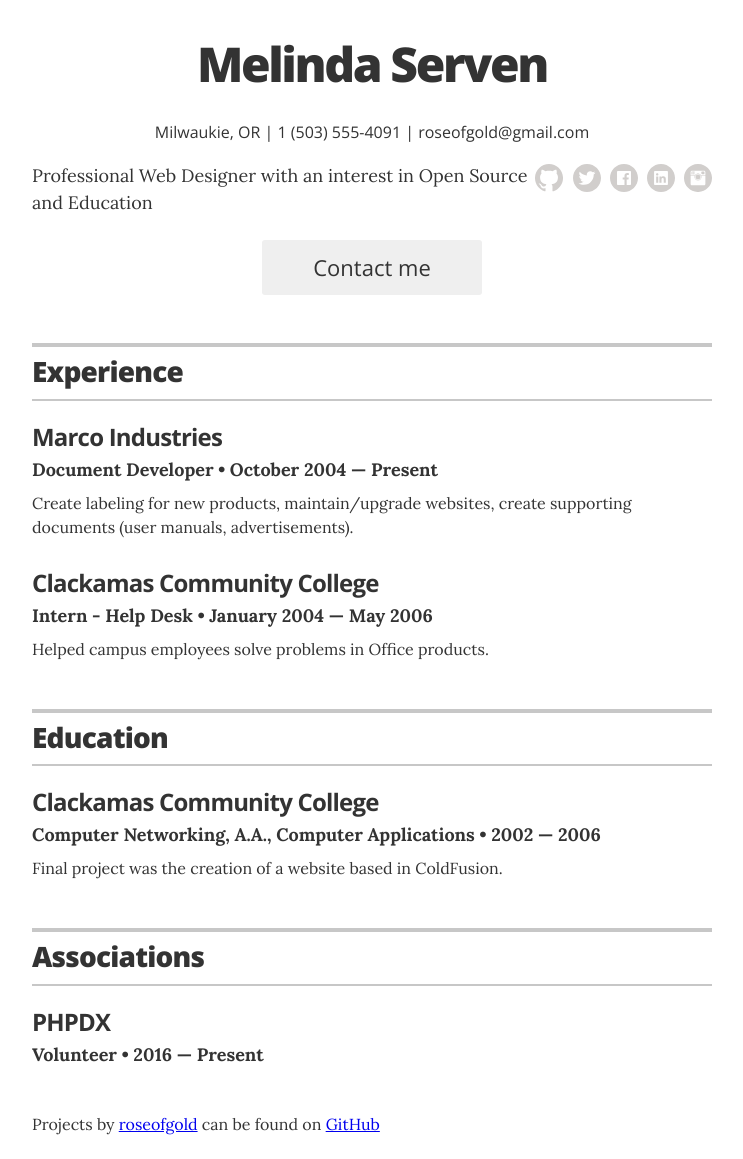
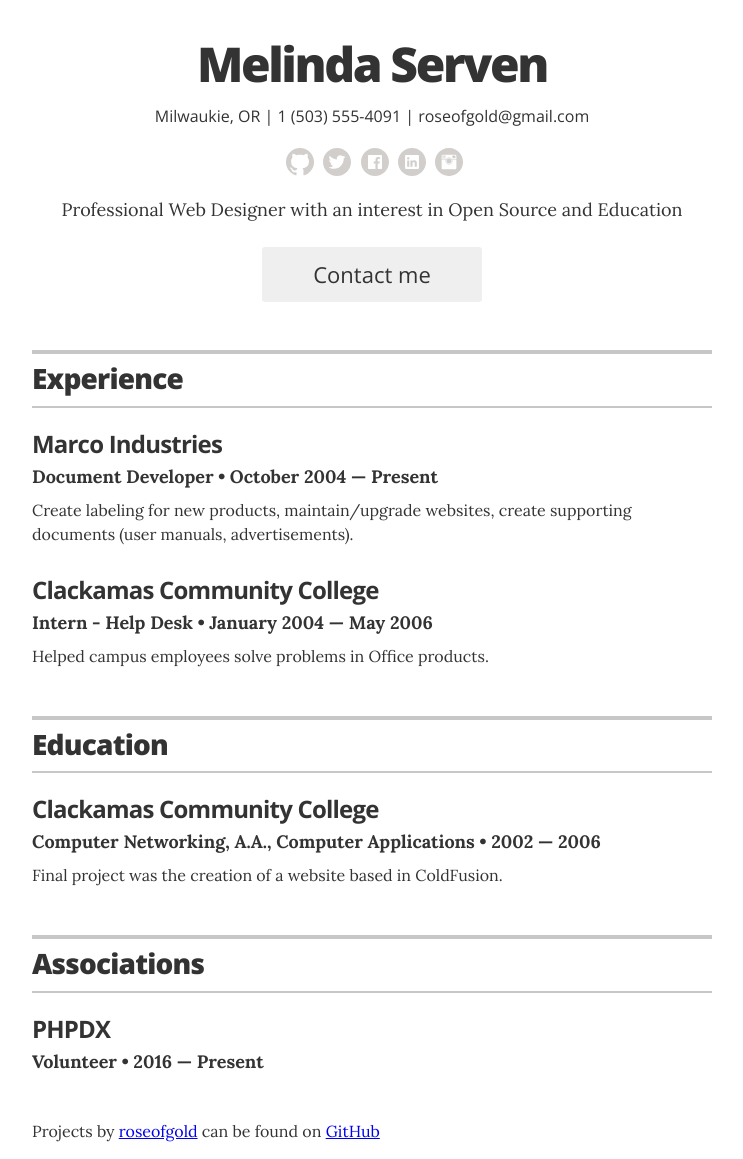
Before and after one commit to roseofgold/roseofgold.github.io, a Jekyll site: the page built from index.html, in a window 1280 px wide. Shown: the whole page, without its empty margins (268-1011 px from the left). Built offline with Jekyll 4.4.1, drawn with Linux system fonts in a browser that asks for light colours.

Commit message:
Change position of executive summary and social icons

```diff
--- a/_sass/_resume.scss
+++ b/_sass/_resume.scss
@@ -36,7 +36,7 @@
     text-align: center;
     letter-spacing: -.15rem;
     line-height: 1;
-    margin: 1rem 0 2rem;
+    margin: 1rem 0;
   }
 
   .header-contact-info {
@@ -69,6 +69,7 @@
   }
 
   .executive-summary {
+    text-align:center;
     @include media_larger_than_mobile { font-size: 1.125rem; }
   }
 }
@@ -84,7 +85,6 @@
   padding-top: .4rem;
 
   @include media_larger_than_mobile {
-    float: right;
     border-top: none;
     padding-top: 0;
   }
```
